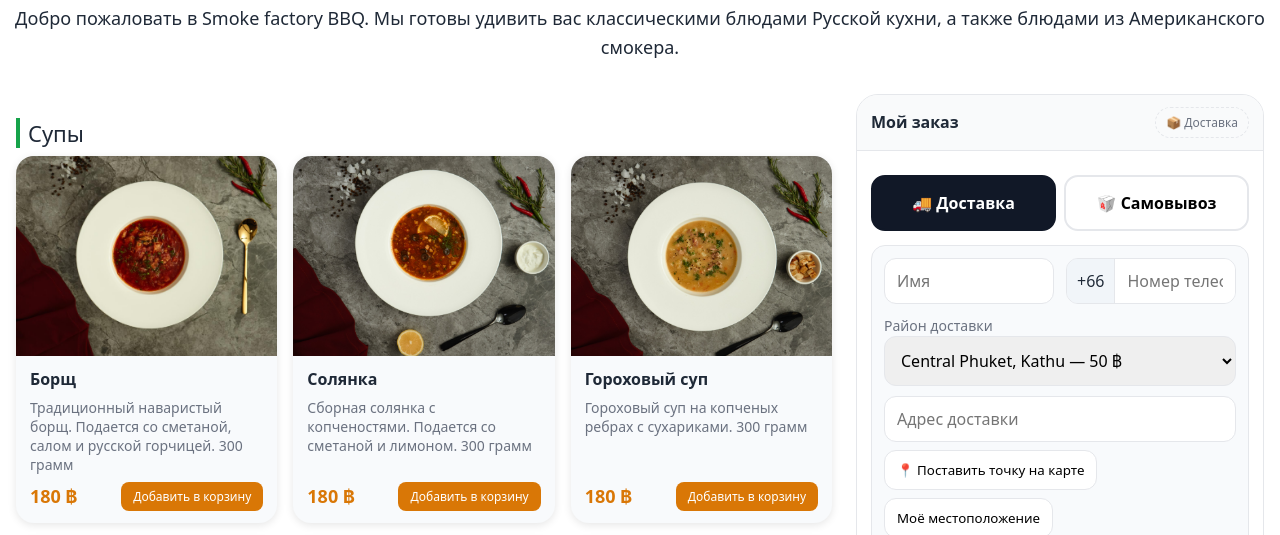
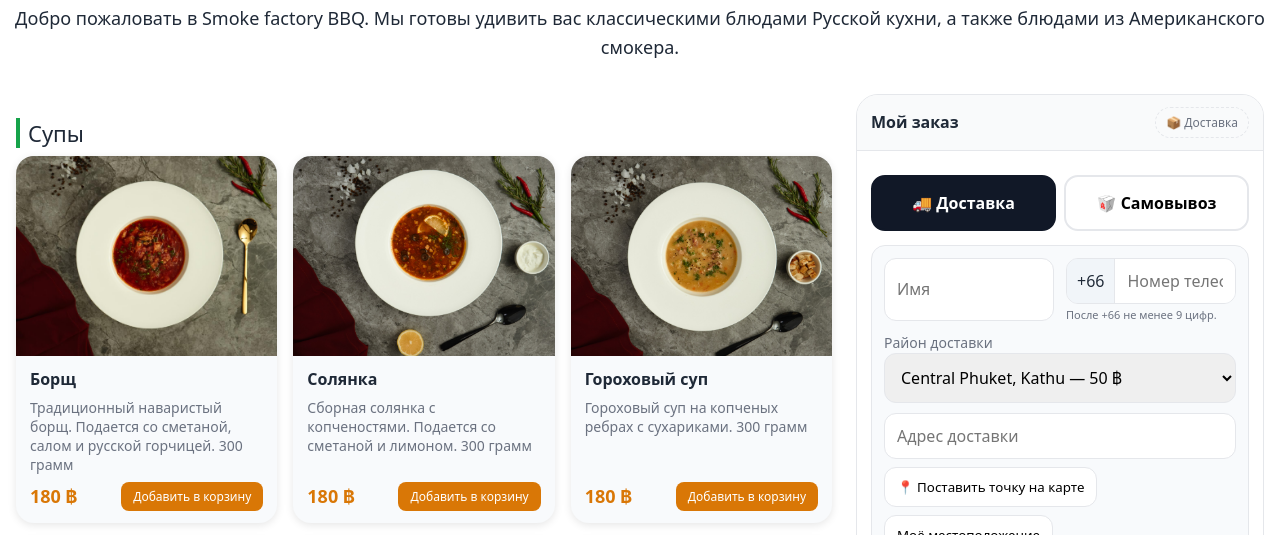
Before and after one commit to smokefactorybbq-star/mini-app, a website: page index.html in a window 1280 px wide. Shown: the part 260-795 px from the top of the page. Drawn offline with Linux system fonts and the light colour scheme; no server answers.

Commit message:
Update index.html

```diff
--- a/index.html
+++ b/index.html
@@ -168,6 +168,8 @@
     .phone-prefix{display:flex;align-items:center;padding:0 10px;background:#f1f5f9;border-right:1px solid var(--border)}
     .phone-input{border:none;flex:1;padding:12px;font-size:16px;line-height:1.25;min-width:0}
     .phone-input:focus{outline:none}
+    .phone-field{min-width:0}
+    .phone-hint{margin-top:4px;font-size:11px;line-height:1.25;color:var(--muted)}
 
     /* modals */
     .modal-backdrop{position:fixed;inset:0;background:rgba(0,0,0,0.5);display:none;align-items:center;justify-content:center;z-index:100}
@@ -327,9 +329,12 @@
         <div class="checkout-fields">
           <div class="input-row">
             <input class="input" id="name-input" placeholder="Имя" autocomplete="name" />
-            <div class="phone-wrap">
-              <div class="phone-prefix">+66</div>
-              <input class="phone-input" id="phone-input" inputmode="numeric" maxlength="10" placeholder="Телефон" autocomplete="tel" />
+            <div class="phone-field">
+              <div class="phone-wrap">
+                <div class="phone-prefix">+66</div>
+                <input class="phone-input" id="phone-input" inputmode="numeric" maxlength="10" placeholder="Телефон" autocomplete="tel" />
+              </div>
+              <div class="phone-hint" id="phone-hint">После +66 не менее 9 цифр.</div>
             </div>
           </div>
 
@@ -885,6 +890,7 @@
     const mapTools=document.querySelector('#delivery-options .map-tools');
     const nameInput=document.getElementById('name-input');
     const phoneInput=document.getElementById('phone-input');
+    const phoneHint=document.getElementById('phone-hint');
     const mapToggle=document.getElementById('map-toggle');
     const geoBtn=document.getElementById('geo-btn');
     const mapWrap=document.getElementById('map-wrap');
@@ -947,6 +953,8 @@
     const canCheckout = ()=>{
       const hasItems = Object.keys(cart).length>0;
       const contactOk = Boolean((customer.name || '').trim()) && validPhone(customer.phone);
+      // Для доставки обязательны имя, корректный телефон и текстовый адрес.
+      // Точка на карте / customer.location НЕ обязательна для активации кнопки заказа.
       const fulfillmentOk = fulfillmentType === 'PICKUP'
         ? contactOk
         : (contactOk && Boolean((customer.address || '').trim()));
@@ -1069,6 +1077,11 @@
       addrInput.placeholder = t.addrModal.addrPh;
       nameInput.placeholder = t.addrModal.namePh;
       phoneInput.placeholder = t.addrModal.phonePh;
+      if(phoneHint){
+        phoneHint.textContent = language==='ru'
+          ? 'После +66 не менее 9 цифр.'
+          : 'At least 9 digits after +66.';
+      }
       mapToggle.textContent = language==='ru' ? '📍 Поставить точку на карте' : '📍 Pick point on map';
       geoBtn.textContent = t.addrModal.geoBtn;
       mapSearch.placeholder = t.addrModal.searchPh;
```
